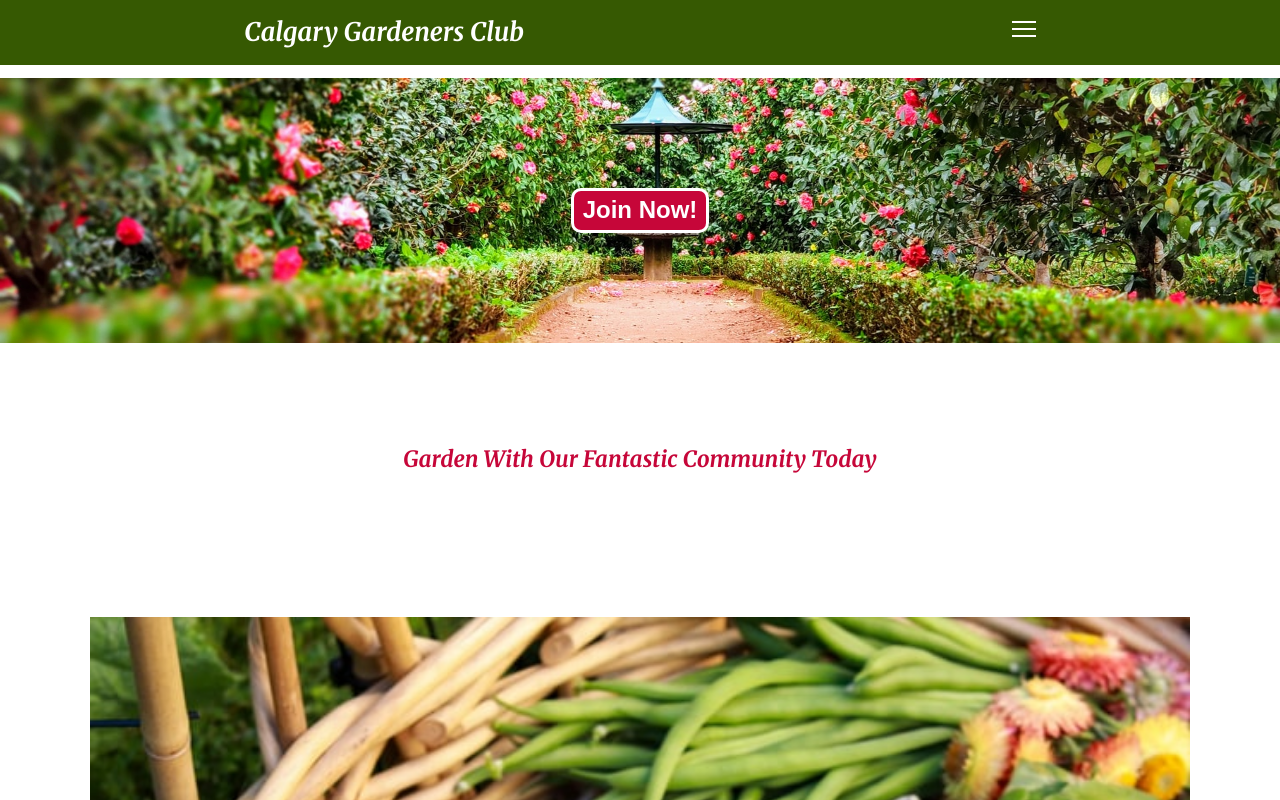
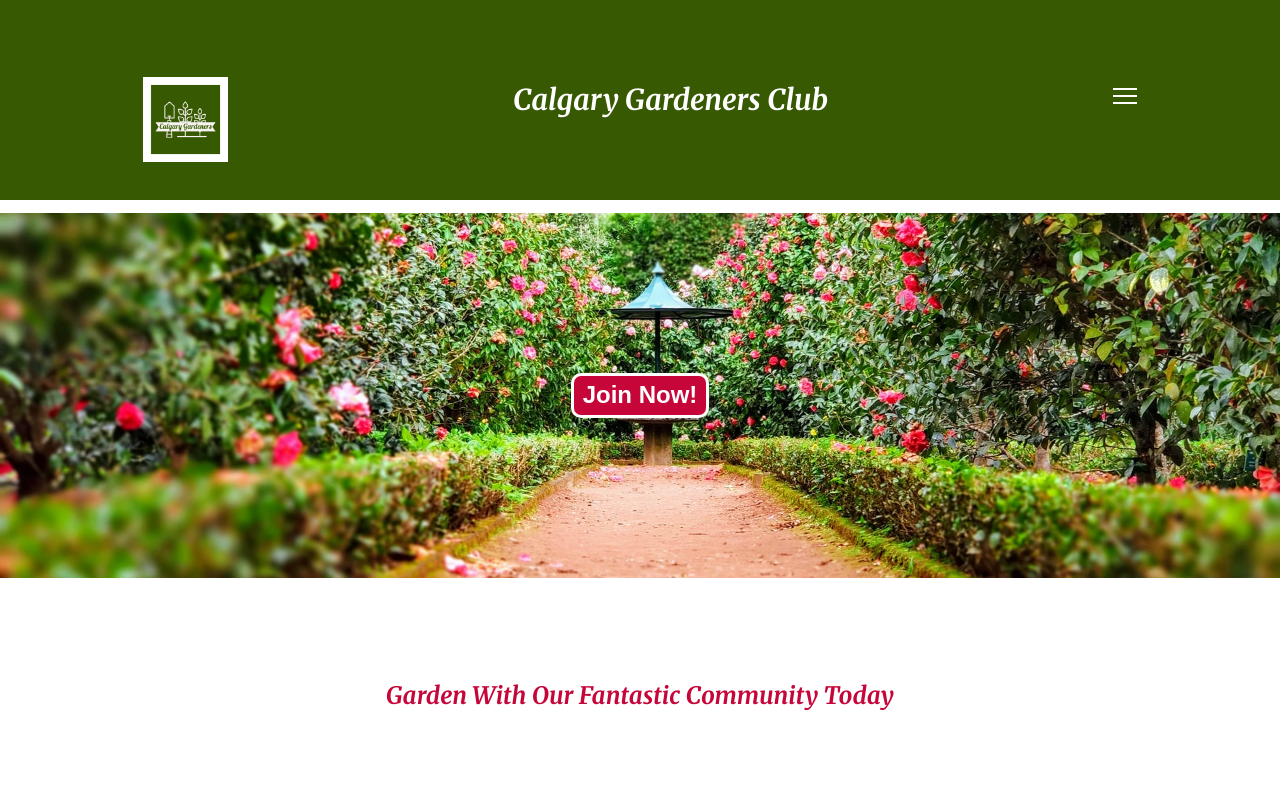
Before and after one commit to TiffanyStPierre/GardeningClub, a plain HTML site: page index.html in a window 1280 px wide. Shown: the top 800 px of the page. Drawn offline with Linux system fonts and the light colour scheme.

Commit message:
Completed mobile layout for phone screen size for main page

```diff
--- a/css/style.css
+++ b/css/style.css
@@ -29,7 +29,7 @@ h1, h2 {
 img {
     width: 100%;
     margin: 6% 0% 3% 0%;
-    /*max-height: 200px;*/
+    max-height: 250px;
 }
 
 .btn {
@@ -154,10 +154,51 @@ h3 {
     transform: rotate(-45deg) translateY(6px) translateX(-6px);
 }
 
+.divider {
+    width: 100%;
+    height: 1px;
+    background-color:#365902;
+    margin: 6% 0%;
+}
+
 footer {
     grid-area: footer;
     margin: 3% 1.5% 0% 1.5%;
-    font-size: 0.7em;
+    font-size: 0.8em;
+}
+
+/*----VARIOUS SIZES MEDIA QUERY----*/
+
+@media screen and (min-width: 400px) {
+    img {
+        max-height: 350px;
+    }
+}
+
+@media screen and (min-width: 550px) {
+    #header-banner {
+        font-size: 1.8em;
+    }
+
+    #invite {
+        font-size: 1.5em;
+    }
+
+    #hero {
+        height: 365px;
+    }
+
+    #logo {
+        display: inline-block;
+        width: 85px;
+        height: 85px;
+    }
+}
+
+/*----TABLET LAYOUT----*/
+
+@media screen and (min-width: 700px) {
+
 }
 
 
--- a/index.html
+++ b/index.html
@@ -70,7 +70,9 @@
             <button class="btn">Learn More</button>
         </div>
     </section>
+
     <footer>
+        <div class="divider"></div>
         <p>This website is a demo for Tiffany St Pierre's portfolio. It is not a real gardening club website.</p>
     </footer>
 </body>
```
